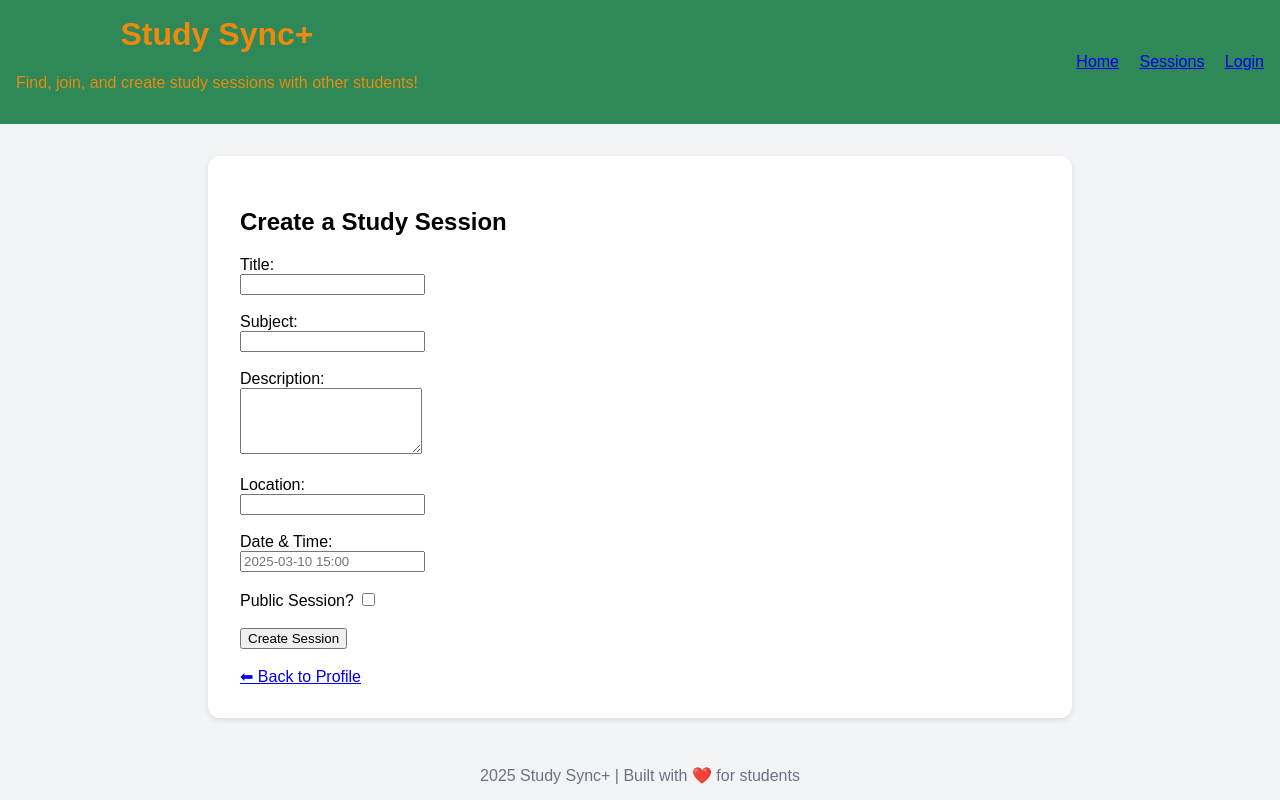
After one commit to LeinaD-San/Software_Project_Fall25, a Flask app: template templates/create_session.html in a window 1280 px wide. The commit adds this page. Run offline with Flask 3, Linux system fonts and the light colour scheme; the template is opened without the code that fills it: values that come from a table or form of the project are taken from there, others are empty; tables that the repository leaves empty hold one stand-in row (values such as "Sample post").

Commit message:
updated repo

```diff
--- a/app.py
+++ b/app.py
@@ -2,55 +2,272 @@ from flask import Flask, render_template, request, redirect, url_for, session
 from flask_sqlalchemy import SQLAlchemy
 from datetime import datetime, timezone
 
-#This file is used to create and run the website
-#, connecting everything together.
+
+
 app = Flask(__name__)
+app.secret_key = 'superdupermegaexclusivesecretkeyshh'
 
-#fixed the typo, supposedly "URI" instead of URL
 app.config['SQLALCHEMY_DATABASE_URI'] = 'sqlite:///test.db'
-
 db = SQLAlchemy(app)
 
 
-class Post(db.Model):
+# -----------------------------
+# DATABASE MODELS
+# -----------------------------
+friendship = db.Table('friendship',
+    db.Column('user_id', db.Integer, db.ForeignKey('user_profile.id')),
+    db.Column('friend_id', db.Integer, db.ForeignKey('user_profile.id'))
+
+    )
+
+class UserProfile(db.Model):
     id = db.Column(db.Integer, primary_key=True)
+    name = db.Column(db.String(50), nullable=False, unique=True)
+    major = db.Column(db.String(80), default="")
+    bio = db.Column(db.Text, default="")
+    classes = db.Column(db.Text, default="")
+    interests = db.Column(db.Text, default="")
+    created_at = db.Column(db.DateTime, default=datetime.now(timezone.utc))
+
+    posts = db.relationship("UserPost", backref="profile", lazy=True)
+    sessions_created = db.relationship("StudySession", backref="creator", lazy=True)
+
+    friends = db.relationship(
+    'UserProfile',
+    secondary='friendship',
+    primaryjoin=(id == friendship.c.user_id),
+    secondaryjoin=(id == friendship.c.friend_id),
+    backref='friend_of'
+)
+
+
+
+class UserPost(db.Model):
+    id = db.Column(db.Integer, primary_key=True)
+    user_id = db.Column(db.Integer, db.ForeignKey('user_profile.id'))
+    content = db.Column(db.Text, nullable=False)
+    created_at = db.Column(db.DateTime, default=datetime.now(timezone.utc))
+
+class FriendRequest(db.Model):
+    id = db.Column(db.Integer, primary_key=True)
+    from_user = db.Column(db.Integer, db.ForeignKey('user_profile.id'))
+    to_user = db.Column(db.Integer, db.ForeignKey('user_profile.id'))
+    status = db.Column(db.String(20), default="pending")  # pending, accepted, denied
+
+
+
+session_attendees = db.Table('session_attendees',
+    db.Column('user_id', db.Integer, db.ForeignKey('user_profile.id')),
+    db.Column('session_id', db.Integer, db.ForeignKey('study_session.id'))
+)
+
+
+class StudySession(db.Model):
+    id = db.Column(db.Integer, primary_key=True)
+    creator_id = db.Column(db.Integer, db.ForeignKey('user_profile.id'))
     title = db.Column(db.String(100), nullable=False)
-    content = db.Column(db.Text, nullable=False)
-    date_created = db.Column(db.DateTime, default = datetime.now(timezone.utc))
+    subject = db.Column(db.String(80))
+    description = db.Column(db.Text)
+    location = db.Column(db.String(100))
+    date_time = db.Column(db.String(50))
+    is_public = db.Column(db.Boolean, default=True)
 
+    attendees = db.relationship(
+    'UserProfile',
+    secondary='session_attendees',
+    backref='joined_sessions'
+)
+
+
+
+# -----------------------------
+# LOGIN
+# -----------------------------
 @app.route('/login', methods=['POST', 'GET'])
 def login():
     if request.method == 'POST':
-        user = request.form['user']
-        local_part,institution = user.split('@')
-        name_part = local_part.split('.')
-        first_name = name_part[0]
+        try:
+            user_email = request.form['user']
+            local_part, institution = user_email.split('@')
+
+            if not local_part:
+                raise ValueError('Invalid email')
+
+            name_part = local_part.split('.')
+            first_name = name_part[0].capitalize()
+
+        except:
+            return render_template('login.html')
 
         if institution != 'utrgv.edu':
             return render_template('login.html')
 
-        return redirect(url_for("user", usr = first_name.capitalize()))
-    else:
-        return render_template('login.html')
+        # Create user profile if not exists
+        profile = UserProfile.query.filter_by(name=first_name).first()
+
+        if not profile:
+            profile = UserProfile(name=first_name)
+            db.session.add(profile)
+            db.session.commit()
+
+        # 🔥 Store login in Flask session
+        session['user'] = first_name
+
+        # Go to user dashboard
+        return redirect(url_for('user', usr=first_name))
+
+    return render_template('login.html')
 
 
+
+# -----------------------------
+# HOME
+# -----------------------------
 @app.route('/')
 def home():
-    #current_user = {'name': 'user'}
-    current_user = 'user'
-    return render_template('home.html',user = current_user)
+    current_user = session.get('user', None)
+    return render_template('home.html', user=current_user)
 
-@app.route('/session')
-def session():
-    sessions = Post.query.all()
-    return render_template('session.html')
-    #pass
-    #to my understanding this is incase if no database is found.
 
-@app.route('/<usr>')
+
+# -----------------------------
+# CREATE STUDY SESSION
+# -----------------------------
+@app.route('/profile/<usr>/create-session', methods=['POST', 'GET'])
+def create_session(usr):
+    profile = UserProfile.query.filter_by(name=usr).first_or_404()
+
+    if request.method == 'POST':
+        session_obj = StudySession(
+            creator_id=profile.id,
+            title=request.form['title'],
+            subject=request.form['subject'],
+            description=request.form['description'],
+            location=request.form['location'],
+            date_time=request.form['date_time'],
+            is_public=request.form.get('is_public') == 'on'
+        )
+        db.session.add(session_obj)
+        db.session.commit()
+        return redirect(url_for('user', usr=usr))
+
+    return render_template('create_session.html', profile=profile)
+
+
+# -----------------------------
+# CREATE POST
+# -----------------------------
+@app.route('/profile/<usr>/new-post', methods=['GET', 'POST'])
+def new_post(usr):
+    profile = UserProfile.query.filter_by(name=usr).first_or_404()
+
+    if request.method == 'POST':
+        post = UserPost(
+            user_id=profile.id,
+            content=request.form['content']
+        )
+        db.session.add(post)
+        db.session.commit()
+        return redirect(url_for('user', usr=usr))
+
+    return render_template('new_post.html', profile=profile)
+
+
+
+@app.route('/profile/<usr>/edit', methods=['GET', 'POST'])
+def edit_profile(usr):
+    profile = UserProfile.query.filter_by(name=usr).first_or_404()
+
+    if request.method == 'POST':
+        profile.major = request.form.get('major', '')
+        profile.classes = request.form.get('classes', '')
+        profile.interests = request.form.get('interests', '')
+        profile.bio = request.form.get('bio', '')
+        db.session.commit()
+        return redirect(url_for('user', usr=usr))
+
+    return render_template('edit_profile.html', profile=profile)
+
+
+def is_friend(user1, user2):
+    return user2 in user1.friends
+
+@app.route('/sessions')
+def sessions_page():
+    username = session.get('user')
+    current_user = UserProfile.query.filter_by(name=username).first() if username else None
+
+    all_sessions = StudySession.query.all()
+    visible_sessions = []
+
+    for s in all_sessions:
+        if s.is_public:
+            visible_sessions.append(s)
+        else:
+            # private: only friends of creator can view
+            creator = s.creator
+            if current_user and is_friend(current_user, creator):
+                visible_sessions.append(s)
+
+    return render_template('session.html', sessions=visible_sessions)
+
+@app.route('/join-session/<int:session_id>', methods=['POST'])
+def join_session(session_id):
+    username = session.get('user')
+
+    if not username:
+        return redirect(url_for('login'))
+
+    user = UserProfile.query.filter_by(name=username).first()
+    sess = StudySession.query.get_or_404(session_id)
+
+    # Check if already attending
+    if user not in sess.attendees:
+        sess.attendees.append(user)
+        db.session.commit()
+
+    return redirect(url_for('sessions_page'))
+
+
+# -----------------------------
+# USER PROFILE DASHBOARD
+# -----------------------------
+@app.route('/profile/<usr>')
 def user(usr):
-    return render_template('user.html',user_name=usr)
+    profile = UserProfile.query.filter_by(name=usr).first_or_404()
+    user_posts = UserPost.query.filter_by(user_id=profile.id).all()
+    sessions = StudySession.query.filter_by(creator_id=profile.id).all()
 
+    return render_template(
+        'user.html',
+        profile=profile,
+        posts=user_posts,
+        sessions=sessions
+    )
+
+
+@app.route('/profile/<usr>/send-friend-request', methods=['POST'])
+def send_friend_request(usr):
+    sender_name = session.get('user')
+    sender = UserProfile.query.filter_by(name=sender_name).first()
+    receiver = UserProfile.query.filter_by(name=usr).first()
+
+    if sender and receiver and sender != receiver:
+        req = FriendRequest(from_user=sender.id, to_user=receiver.id)
+        db.session.add(req)
+        db.session.commit()
+
+    return redirect(url_for('user', usr=usr))
+
+@app.route('/logout')
+def logout():
+    session.clear()
+    return redirect(url_for('home'))
+
+
+# -----------------------------
+# RUN APP
+# -----------------------------
 if __name__ == '__main__':
     with app.app_context():
         db.create_all()
--- a/templates/base.html
+++ b/templates/base.html
@@ -73,9 +73,27 @@
 </head>
 <body>
     <header>
-        <h1>Study Sync+ </h1>
-        <p>Find, join, and create study sessions with other students!</p>
-    </header>
+    <div style="display: flex; justify-content: space-between; align-items: center; padding: 0 1rem;">
+        <div>
+            <h1>Study Sync+</h1>
+            <p>Find, join, and create study sessions with other students!</p>
+        </div>
+
+        <nav>
+            <a href="{{ url_for('home') }}" style="margin-right: 1rem;">Home</a>
+            <a href="{{ url_for('sessions_page') }}" style="margin-right: 1rem;">Sessions</a>
+
+
+            {% if session.get('user') %}
+                <span style="margin-right: 0.5rem;">Hi, {{ session.get('user') }}!</span>
+                <a href="{{ url_for('user', usr=session.get('user')) }}" style="margin-right: 1rem;">Profile</a>
+                <a href="{{ url_for('logout') }}">Logout</a>
+            {% else %}
+                <a href="{{ url_for('login') }}">Login</a>
+            {% endif %}
+        </nav>
+    </div>
+</header>
 
     <main>
         {% block content %}{% endblock %}
--- /dev/null
+++ b/templates/create_session.html
@@ -0,0 +1,33 @@
+{% extends "base.html" %}
+{% block title %}Create Study Session{% endblock %}
+
+{% block content %}
+<h2>Create a Study Session</h2>
+
+<form method="POST">
+
+    <label>Title:</label><br>
+    <input type="text" name="title" required><br><br>
+
+    <label>Subject:</label><br>
+    <input type="text" name="subject"><br><br>
+
+    <label>Description:</label><br>
+    <textarea name="description" rows="4" required></textarea><br><br>
+
+    <label>Location:</label><br>
+    <input type="text" name="location" required><br><br>
+
+    <label>Date & Time:</label><br>
+    <input type="text" name="date_time" placeholder="2025-03-10 15:00"><br><br>
+
+    <label>Public Session?</label>
+    <input type="checkbox" name="is_public"><br><br>
+
+    <input type="submit" value="Create Session">
+</form>
+
+<br>
+<a href="{{ url_for('user', usr=profile.name) }}">⬅ Back to Profile</a>
+
+{% endblock %}
```
Also changed, not shown: templates/edit_profile.html (added, +25 -0 lines), templates/home.html (+13 -16 lines), templates/login.html (+34 -4 lines), templates/new_post.html (added, +18 -0 lines), templates/session.html (+17 -11 lines), templates/user.html (+55 -2 lines).
